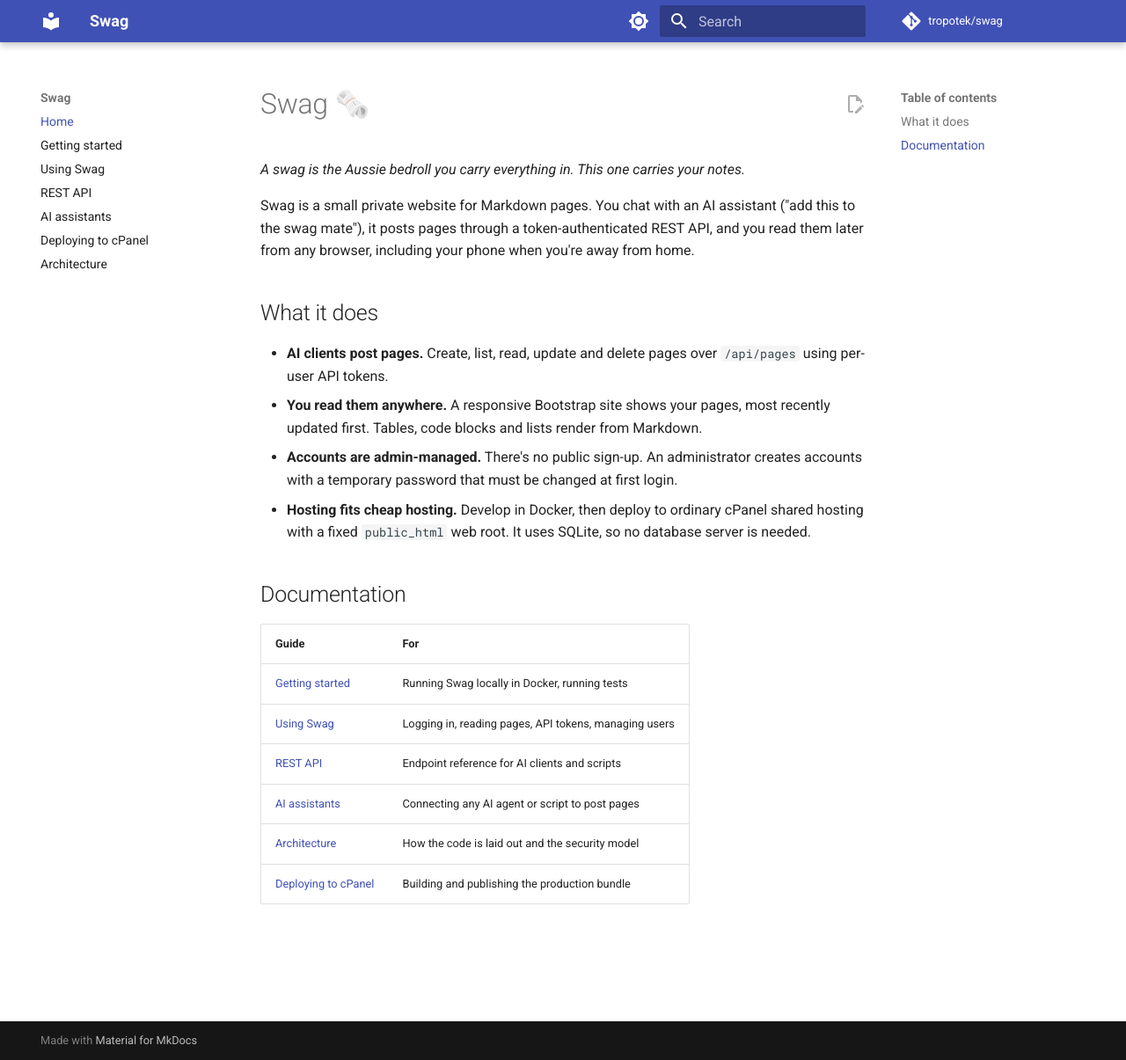
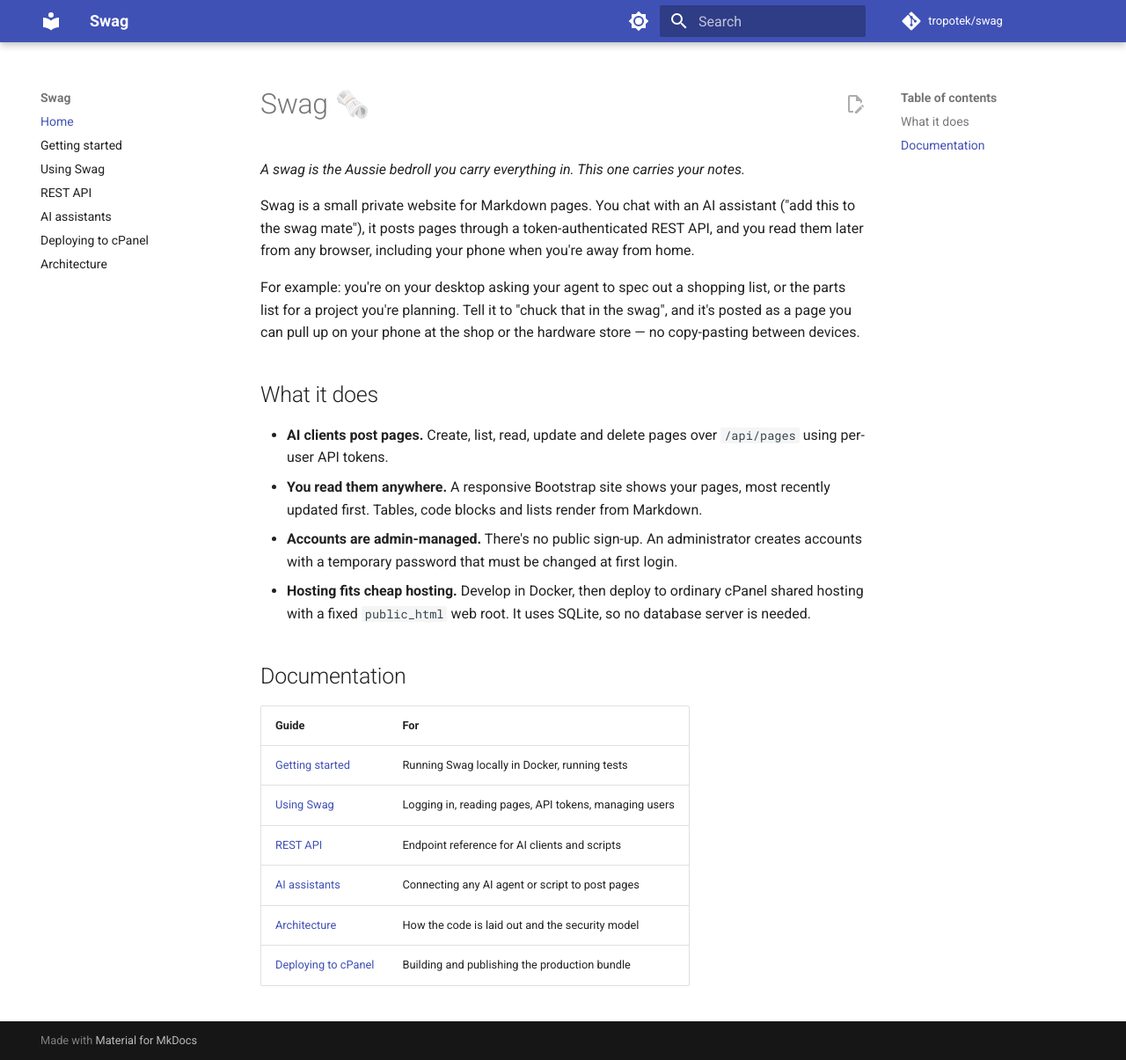
Before and after one commit to tropotek/swag, an MkDocs documentation site: the page built from docs/index.md, in a window 1280 px wide and 1205 px high. Shown: the whole window at 88% size. Built offline with MkDocs 1.6.1 and Material for MkDocs 9.7.7, drawn with Linux system fonts in a browser that asks for light colours; comment, search, counter and statistics services are not loaded.

Commit message:
docs: add the same usage example to the docs homepage
Same gap as the README - explained what Swag does but not why. Mirror
the shopping/parts-list example from README.md.

Co-Authored-By: Claude Sonnet 5 <noreply@anthropic.com>

```diff
--- a/docs/index.md
+++ b/docs/index.md
@@ -5,6 +5,11 @@
 Swag is a small private website for Markdown pages. You chat with an AI assistant
 ("add this to the swag mate"), it posts pages through a token-authenticated REST API, and you read them
 later from any browser, including your phone when you're away from home.
+
+For example: you're on your desktop asking your agent to spec out a shopping list, or the
+parts list for a project you're planning. Tell it to "chuck that in the swag", and it's
+posted as a page you can pull up on your phone at the shop or the hardware store — no
+copy-pasting between devices.
 
 ## What it does
 
```
